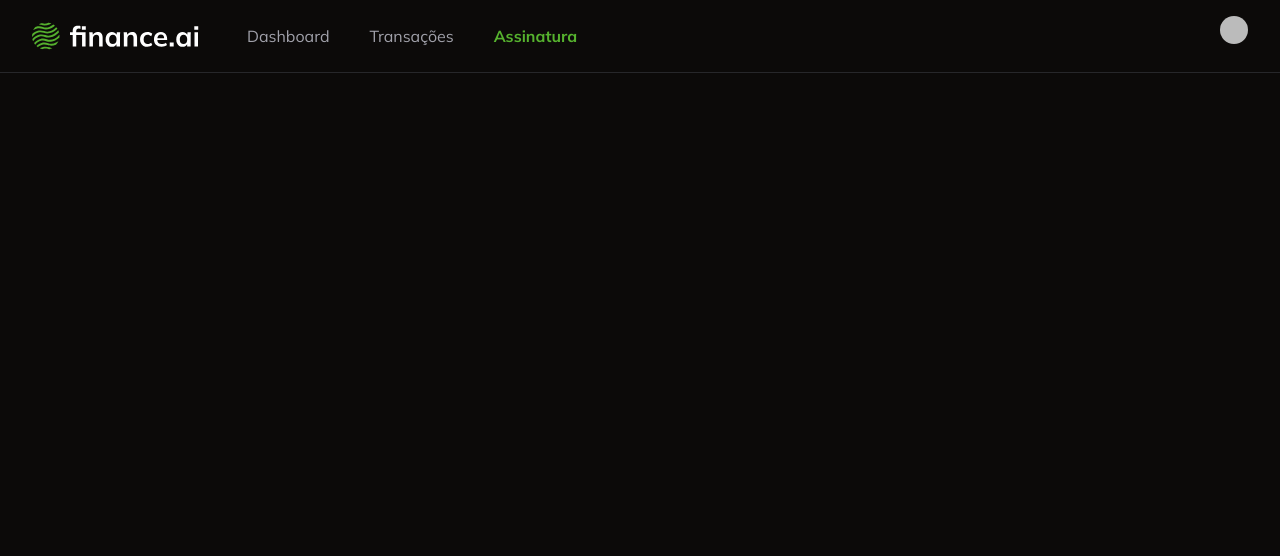
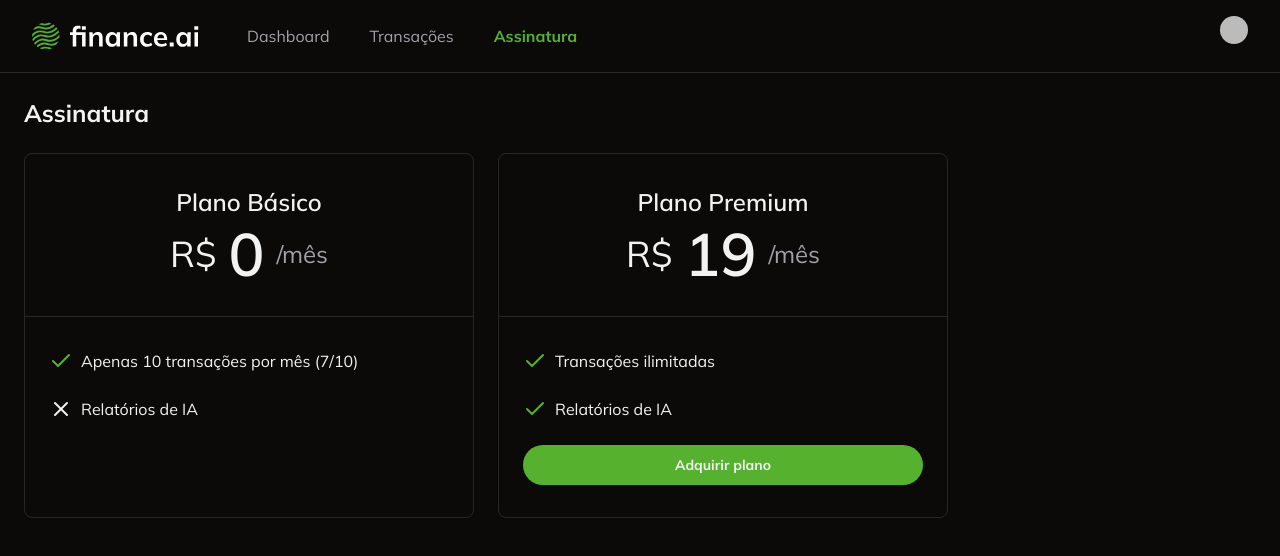
Before and after one commit to JonatanPaes/finance-ai, a Next.js app: page /subscription in a window 1280 px wide. Shown: the top 556 px of the page. Built offline with nearby package versions, Linux system fonts and the light colour scheme; no server answers; sample sign-in values are in the browser's storage; some icons are missing.

Commit message:
feat: ensure user is redirected to stripe checkout when acquiring plan

```diff
--- /dev/null
+++ b/app/subscription/_actions/create-stripe-checkout/index.ts
@@ -0,0 +1,40 @@
+'use server'
+
+import { auth } from '@clerk/nextjs/server'
+import Stripe from 'stripe'
+
+export async function createStripeCheckout() {
+  const { userId } = await auth()
+
+  if (!userId) {
+    throw new Error('Unauthorized')
+  }
+
+  if (!process.env.STRIPE_SECRET_KEY) {
+    throw new Error('Stripe secret key not found')
+  }
+
+  const stripe = new Stripe(process.env.STRIPE_SECRET_KEY as string, {
+    apiVersion: '2024-10-28.acacia',
+  })
+
+  const session = await stripe.checkout.sessions.create({
+    payment_method_types: ['card'],
+    mode: 'subscription',
+    success_url: 'http://localhost:3000',
+    cancel_url: 'http://localhost:3000',
+    subscription_data: {
+      metadata: {
+        clerk_user_id: userId,
+      },
+    },
+    line_items: [
+      {
+        price: process.env.STRIPE_PREMIUM_PLAN_PRICE_ID,
+        quantity: 1,
+      },
+    ],
+  })
+
+  return { sessionId: session.id }
+}
--- /dev/null
+++ b/app/subscription/_components/acquire-plan-button.tsx
@@ -0,0 +1,35 @@
+'use client'
+
+import { loadStripe } from '@stripe/stripe-js'
+
+import { Button } from '@/app/_components/ui/button'
+
+import { createStripeCheckout } from '../_actions/create-stripe-checkout'
+
+export function AcquirePlanButton() {
+  async function handleAcquirePlanClick() {
+    const { sessionId } = await createStripeCheckout()
+    if (!process.env.NEXT_PUBLIC_STRIPE_PUBLISHABLE_KEY) {
+      throw new Error('Stripe publishable key not found')
+    }
+
+    const stripe = await loadStripe(
+      process.env.NEXT_PUBLIC_STRIPE_PUBLISHABLE_KEY
+    )
+
+    if (!stripe) {
+      throw new Error('Stripe not found')
+    }
+
+    await stripe.redirectToCheckout({ sessionId })
+  }
+
+  return (
+    <Button
+      className="w-full rounded-full font-bold"
+      onClick={handleAcquirePlanClick}
+    >
+      Adquirir plano
+    </Button>
+  )
+}
--- a/app/subscription/page.tsx
+++ b/app/subscription/page.tsx
@@ -1,7 +1,10 @@
 import { auth } from '@clerk/nextjs/server'
+import { CheckIcon, XIcon } from 'lucide-react'
 import { redirect } from 'next/navigation'
 
 import { Navbar } from '../_components/navbar'
+import { Card, CardContent, CardHeader } from '../_components/ui/card'
+import { AcquirePlanButton } from './_components/acquire-plan-button'
 
 export default async function SubscriptionPage() {
   const { userId } = await auth()
@@ -13,6 +16,63 @@
   return (
     <>
       <Navbar />
+
+      <div className="space-y-6 p-6">
+        <h1 className="text-2xl font-bold">Assinatura</h1>
+
+        <div className="flex gap-6">
+          <Card className="w-[450px]">
+            <CardHeader className="border-b border-solid py-8">
+              <h2 className="text-center text-2xl font-semibold">
+                Plano Básico
+              </h2>
+
+              <div className="flex items-center justify-center gap-3">
+                <span className="text-4xl">R$</span>
+                <span className="text-6xl font-semibold">0</span>
+                <div className="text-2xl text-muted-foreground">/mês</div>
+              </div>
+            </CardHeader>
+
+            <CardContent className="space-y-6 py-8">
+              <div className="flex items-center gap-2">
+                <CheckIcon className="text-primary" />
+                <p>Apenas 10 transações por mês (7/10)</p>
+              </div>
+
+              <div className="flex items-center gap-2">
+                <XIcon />
+                <p>Relatórios de IA</p>
+              </div>
+            </CardContent>
+          </Card>
+
+          <Card className="w-[450px]">
+            <CardHeader className="relative border-b border-solid py-8">
+              <h2 className="text-center text-2xl font-semibold">
+                Plano Premium
+              </h2>
+              <div className="flex items-center justify-center gap-3">
+                <span className="text-4xl">R$</span>
+                <span className="text-6xl font-semibold">19</span>
+                <div className="text-2xl text-muted-foreground">/mês</div>
+              </div>
+            </CardHeader>
+            <CardContent className="space-y-6 py-8">
+              <div className="flex items-center gap-2">
+                <CheckIcon className="text-primary" />
+                <p>Transações ilimitadas</p>
+              </div>
+              <div className="flex items-center gap-2">
+                <CheckIcon className="text-primary" />
+                <p>Relatórios de IA</p>
+              </div>
+
+              <AcquirePlanButton />
+            </CardContent>
+          </Card>
+        </div>
+      </div>
     </>
   )
 }
--- a/package.json
+++ b/package.json
@@ -21,6 +21,7 @@
     "@radix-ui/react-scroll-area": "^1.2.1",
     "@radix-ui/react-select": "^2.1.2",
     "@radix-ui/react-slot": "^1.1.0",
+    "@stripe/stripe-js": "^5.0.0",
     "@tanstack/react-table": "^8.20.5",
     "class-variance-authority": "^0.7.0",
     "clsx": "^2.1.1",
@@ -34,6 +35,7 @@
     "react-hook-form": "^7.53.2",
     "react-number-format": "^5.4.2",
     "recharts": "^2.13.3",
+    "stripe": "^17.3.1",
     "tailwind-merge": "^2.5.4",
     "tailwindcss-animate": "^1.0.7",
     "zod": "^3.23.8"
```
Also changed, not shown: 1 other file (tests, documents, lock files or other folders).
